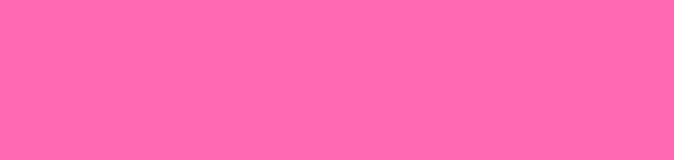
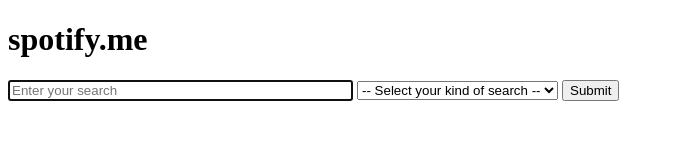
Before and after one commit to GarySiu/w5-d1-spotify, a plain HTML site: page index.html in a window 1280 px wide. Shown: the whole page, without its empty margins (0-674 px from the left). Drawn offline with Linux system fonts and the light colour scheme.

Commit message:
html skeleton

```diff
--- a/css/style.css
+++ b/css/style.css
@@ -1,3 +1,3 @@
 body {
-  background: hotpink;
+  /*background: hotpink;*/
 }
--- a/index.html
+++ b/index.html
@@ -5,8 +5,23 @@
   <title>spotify.me</title>
   <link rel="stylesheet" href="css/style.css">
 </head>
+
 <body>
+<h1>spotify.me</h1>
+<form>
+  <input type="text" size="40" id="search-box" placeholder="Enter your search" autofocus="true">
+  <select id="type-select">
+    <option value="default">-- Select your kind of search --</option>
+    <option value="album">Album</option>
+    <option value="artist">Artist</option>
+    <option value="track">Track</option>
+  </select>
+  <button type="submit">Submit</button>
+</form>
+<div id="result">
+</div>
   <script type="text/javascript" src="js/jquery-2.1.4.min.js"></script>
   <script src="js/main.js"></script>
 </body>
+
 </html>
--- a/js/main.js
+++ b/js/main.js
@@ -1,5 +1,5 @@
 $(document).ready(function() {
 
-  console.log('Hello world!')
+  // console.log('Hello world!')
 
 })
```
